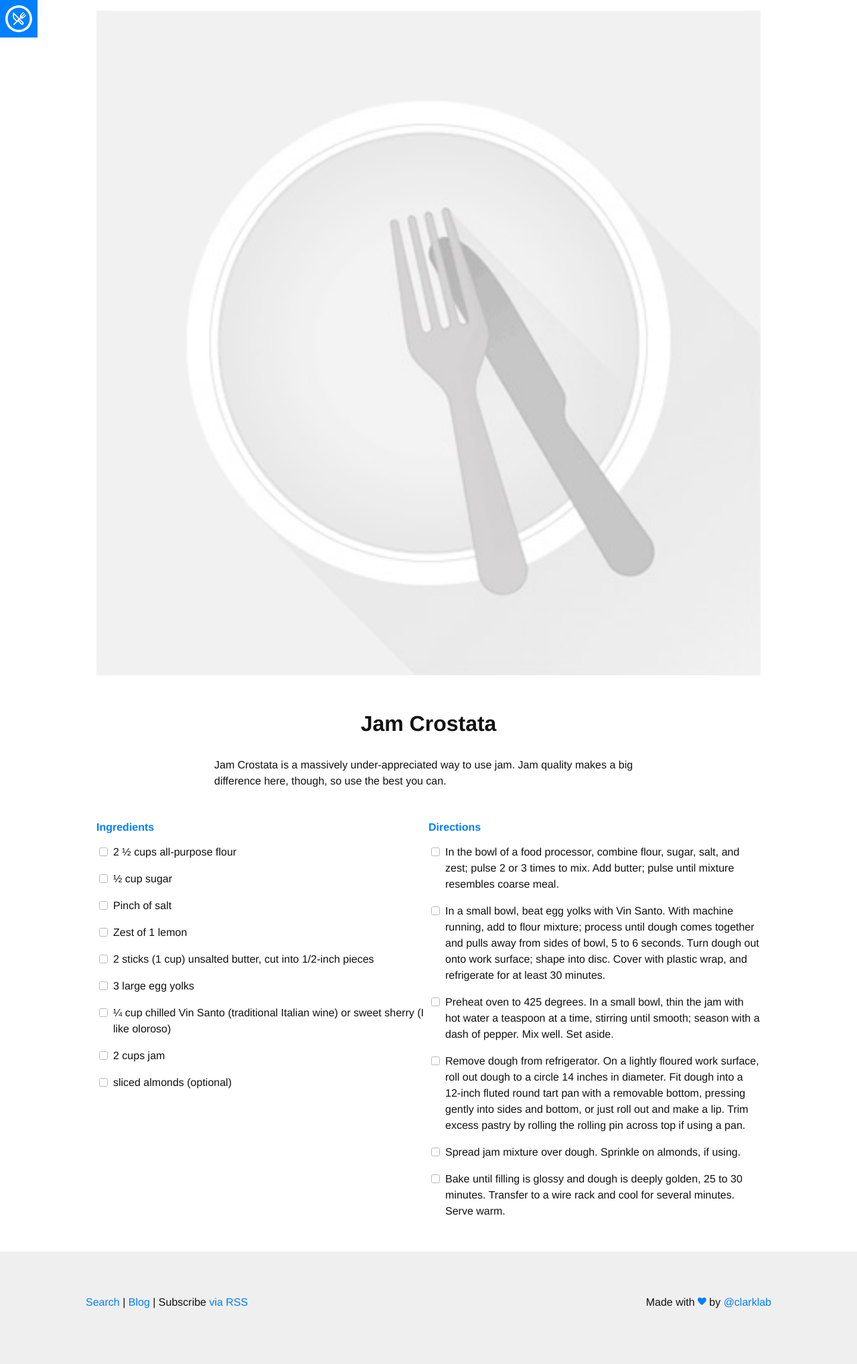
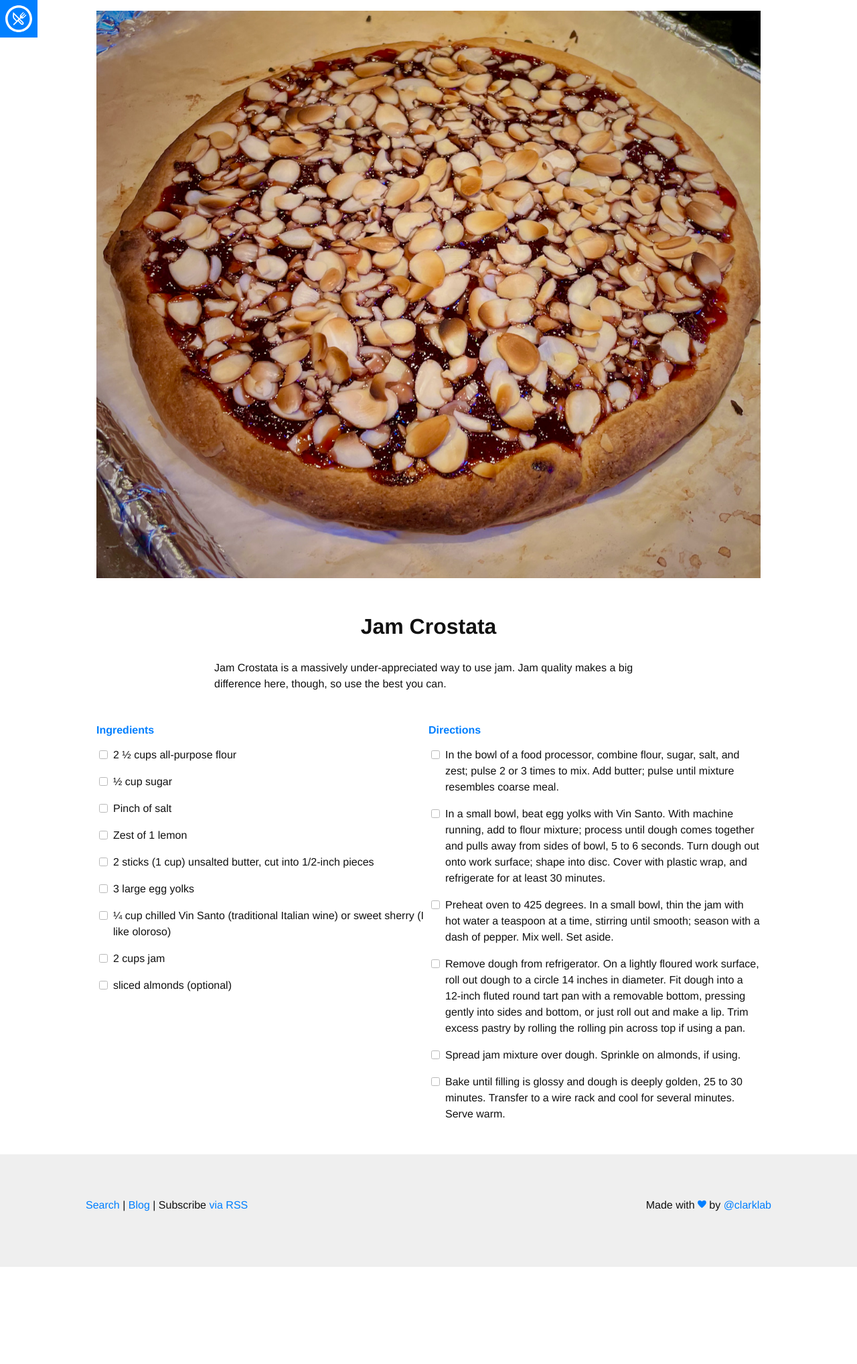
Before and after one commit to edinel/recipes, a Jekyll site: the page built from _recipes/JamCrostata.md, in a window 1280 px wide. Shown: the whole page at 67% size. Built offline with Jekyll 4.4.1, drawn with Linux system fonts in a browser that asks for light colours; nearby versions of some CDN libraries; some web fonts are replaced; after the commit the page ends 1891 px from its top, so only the background shows below that.

Commit message:
Adding Photo to the jam tart

```diff
--- a/_recipes/JamCrostata.md
+++ b/_recipes/JamCrostata.md
@@ -1,7 +1,7 @@
 ---
 layout: recipe
 title:  "Jam Crostata"
-image: "default.jpg"
+image: "jamtart.jpg"
 tags: dessert, jam, Italian
 
 ingredients:
```
Also changed, not shown: images/jamtart.jpg (added), 1 other file.
